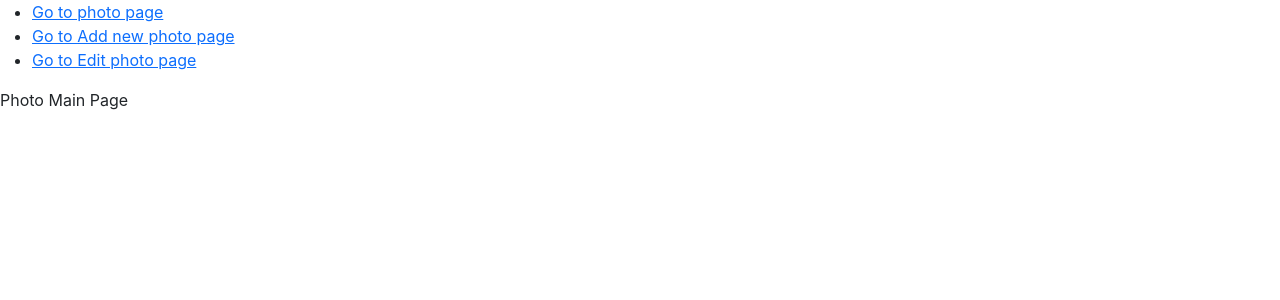
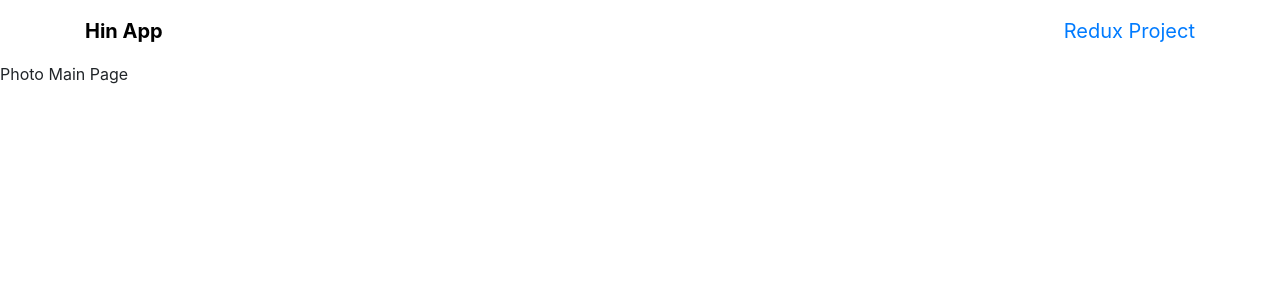
Before and after one commit to hintran0208/photo-app, a React (Create React App) app: page /photos in a window 1280 px wide. Shown: the top 300 px of the page. Built offline with nearby package versions, Linux system fonts and the light colour scheme.

Commit message:
add reactstrap ui

```diff
--- a/package.json
+++ b/package.json
@@ -6,7 +6,7 @@
     "@testing-library/jest-dom": "^5.11.4",
     "@testing-library/react": "^11.1.0",
     "@testing-library/user-event": "^12.1.10",
-    "bootstrap": "^5.1.3",
+    "bootstrap": "^4.6.0",
     "react": "^17.0.2",
     "react-dom": "^17.0.2",
     "react-router-dom": "^5.3.0",
--- a/src/App.js
+++ b/src/App.js
@@ -3,6 +3,7 @@
 import React, { Suspense } from 'react';
 import { BrowserRouter, Redirect, Route, Switch, Link } from 'react-router-dom';
 import NotFound from './components/NotFound';
+import Header from './components/Header';
 
 // Lazy load for splitting purpose
 const Photo = React.lazy(() => import('./features/Photo'));
@@ -12,17 +13,7 @@
     <div className="photo-app">
       <Suspense fallback={<div>Loading...</div>}>
         <BrowserRouter>
-          <ul>
-            <li>
-              <Link to="/photos">Go to photo page</Link>
-            </li>
-            <li>
-              <Link to="/photos/add">Go to Add new photo page</Link>
-            </li>
-            <li>
-              <Link to="/photos/edit">Go to Edit photo page</Link>
-            </li>
-          </ul>
+          <Header />
 
           <Switch>
             <Redirect exact from="/" to="/photos" />
--- a/src/components/Header/Header.scss
+++ b/src/components/Header/Header.scss
@@ -0,0 +1,20 @@
+.header {
+  padding: 1rem 0;
+  font-size: 1.25rem;
+
+  &__title {
+    font-weight: bold;
+  }
+
+  &__link {
+    text-decoration: none;
+    color: #000;
+    transition: all 0.25s ease-in-out 0s;
+
+    &--active,
+    &:hover {
+      text-decoration: none;
+      color: var(--primary);
+    }
+  }
+}
--- a/src/components/Header/index.jsx
+++ b/src/components/Header/index.jsx
@@ -0,0 +1,40 @@
+import React from 'react';
+import { NavLink } from 'react-router-dom';
+import { Col, Container, Row } from 'reactstrap';
+import './Header.scss';
+
+Header.propTypes = {};
+
+function Header() {
+  return (
+    <header className="header">
+      <Container>
+        <Row className="justify-content-between">
+          <Col xs="auto">
+            <a
+              className="header__link header__title"
+              href="https://fb.com/hintran0208"
+              target="_blank"
+              rel="noopener noreferrer"
+            >
+              Hin App
+            </a>
+          </Col>
+
+          <Col xs="auto">
+            <NavLink
+              exact
+              className="header__link"
+              to="/photos"
+              activeClassName="header__link--active"
+            >
+              Redux Project
+            </NavLink>
+          </Col>
+        </Row>
+      </Container>
+    </header>
+  );
+}
+
+export default Header;
```
Also changed, not shown: 1 other file (tests, documents, lock files or other folders).
